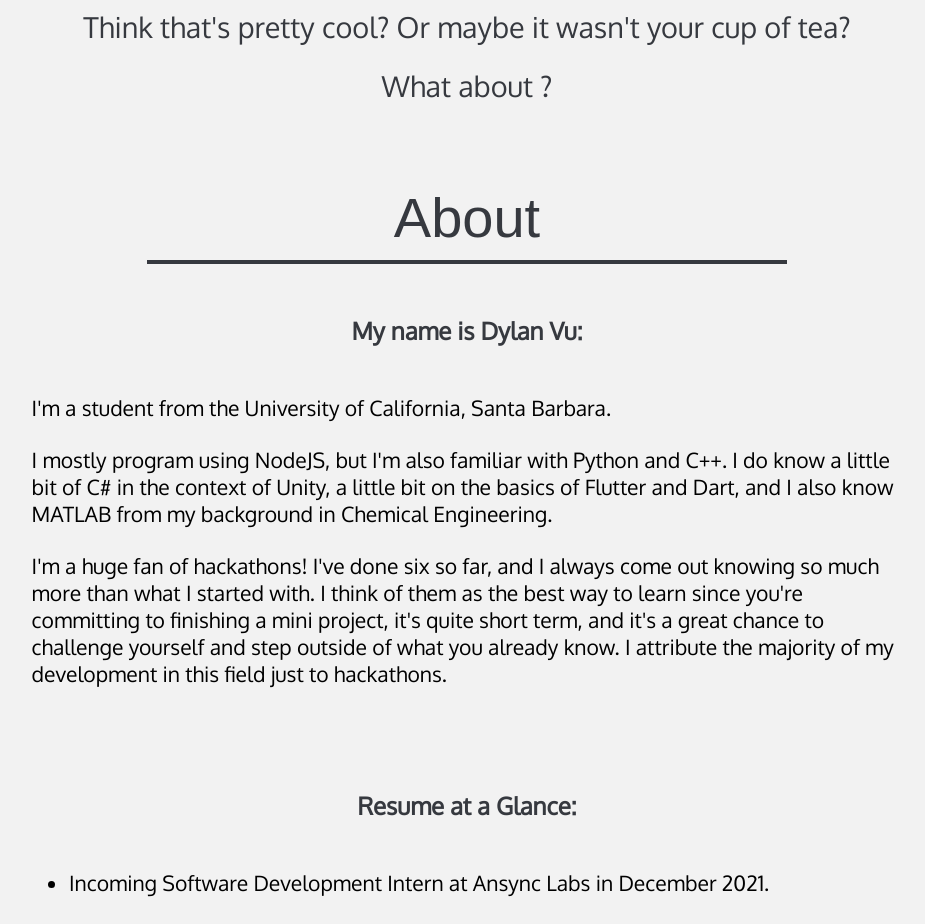
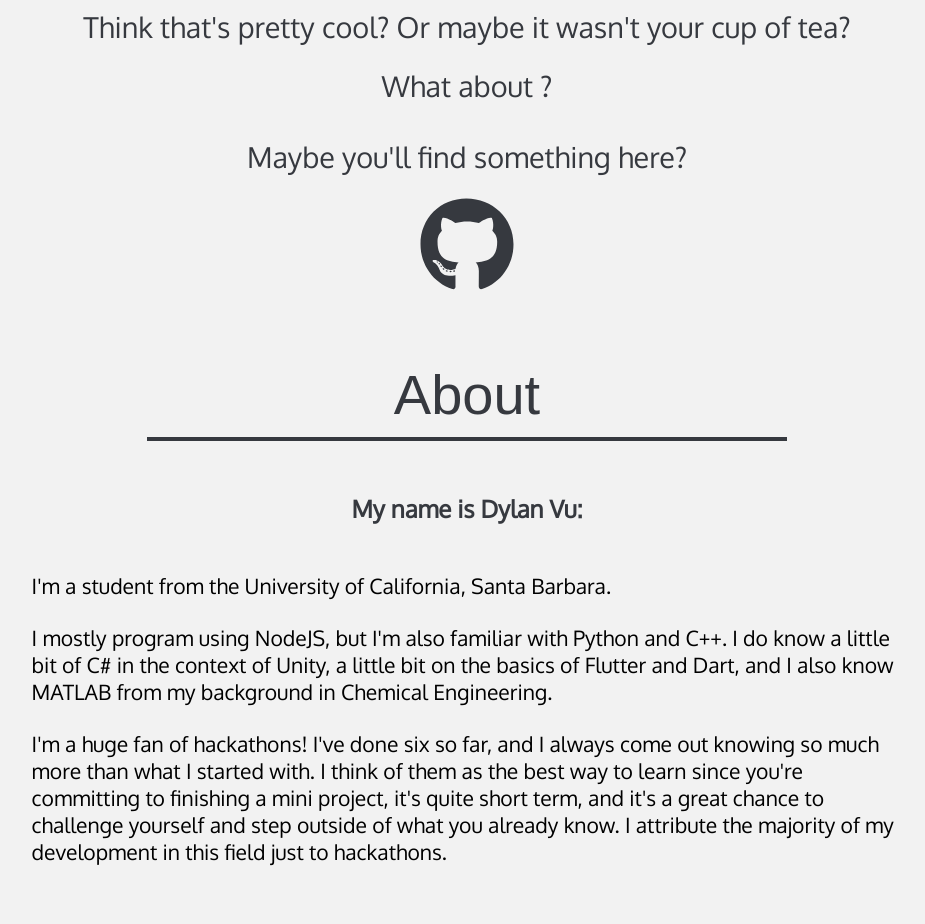
Before and after one commit to dylanvu/dylanvu.github.io, a React (Create React App) app: page / in a window 1280 px wide. Shown: the part 960-1884 px from the top of the page, without its empty margins (173-1098 px from the left). Built offline with nearby package versions, Linux system fonts and the light colour scheme; no server answers; a web font is replaced by a local one.

Commit message:
add github

```diff
--- a/src/components/Contributions.jsx
+++ b/src/components/Contributions.jsx
@@ -1,5 +1,7 @@
 import {React, useState, useEffect} from 'react';
 import Axios from 'axios';
+import { FontAwesomeIcon } from '@fortawesome/react-fontawesome'
+import { faGithub } from '@fortawesome/free-brands-svg-icons'
 
 const Contributions = () => {
 
@@ -24,6 +26,10 @@
             for (let i = 0; i < res.data.length; i++) {
                 if (res.data[i].type === 'PushEvent') {
                     let name = res.data[i].repo.name.split('/').at(-1);
+                    // Change the name to this website if the last thing I worked on was my portfolio
+                    if (name === "vu-dylan.github.io") {
+                        name = "this website";
+                    }
                     if (first) {
                         first = false;
                         // console.log(name)
@@ -52,7 +58,10 @@
 
     useEffect(() => {
         if (done && allRepos.length > 0) {
-            Type(allRepos[index].name);
+            setTimeout(() => {
+                Type(allRepos[index].name);
+            }, 2000);
+
         }
     }, [allRepos]);
 
@@ -115,7 +124,18 @@
                     What about <span><a href={allRepos[index].url} target="_blank" rel="noreferrer">{backupRepo}</a></span>?
                 </div>
             </div> : null}
-
+            <div>
+                Maybe you'll find something here?
+            </div>
+            <div>
+                <a href="https://github.com/vu-dylan" target="_blank" rel="noreferrer" style={{ color: "#f2f2f2" }}>
+                    <FontAwesomeIcon
+                        icon={faGithub}
+                        id="github"
+                        style={{color: "#36393f", fontSize: "6rem"}}
+                    />
+                </a>
+            </div>
         </div>
     )
 }
```
Also changed, not shown: 1 other file (tests, documents, lock files or other folders).
